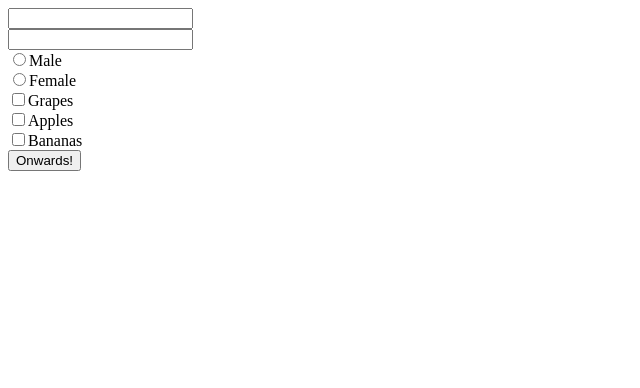
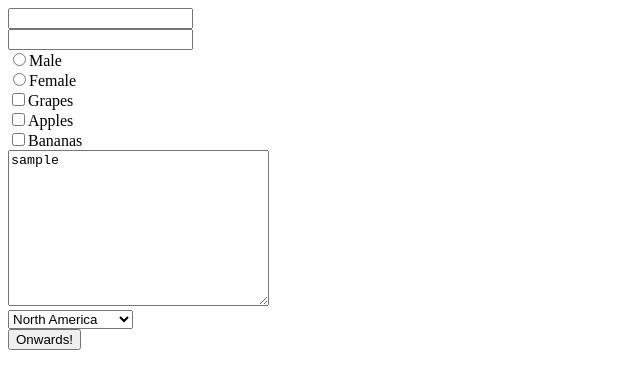
Before and after one commit to kaustubhb/rails_track, a plain HTML site: page html_deepdive/forms/index.html in a window 1280 px wide. Shown: the whole page, without its empty margins (0-640 px from the left). Drawn offline with Linux system fonts and the light colour scheme.

Commit message:
Textareas and select and groups

```diff
--- a/html_deepdive/forms/index.html
+++ b/html_deepdive/forms/index.html
@@ -14,6 +14,23 @@
       <input type="checkbox" name="foods" value="grapes">Grapes<br>
       <input type="checkbox" name="foods" value="apples">Apples<br>
       <input type="checkbox" name="foods" value="bananas">Bananas<br>
+      <textarea name="essay" rows="10" cols="30">sample</textarea><br>
+
+      <select>
+        <optgroup label="Americas">
+          <option>North America</option>
+          <option>South America</option>
+        </optgroup>
+        <optgroup label="Eurasia">
+          <option>Europe</option>
+        <option>Asia</option>
+        </optgroup>
+
+        <option>Africa</option>
+        <option>Australia</option>
+        <option>Antarctica</option>
+      </select><br>
+
       <input type="submit" value="Onwards!">
     </form>
   </body>
```
